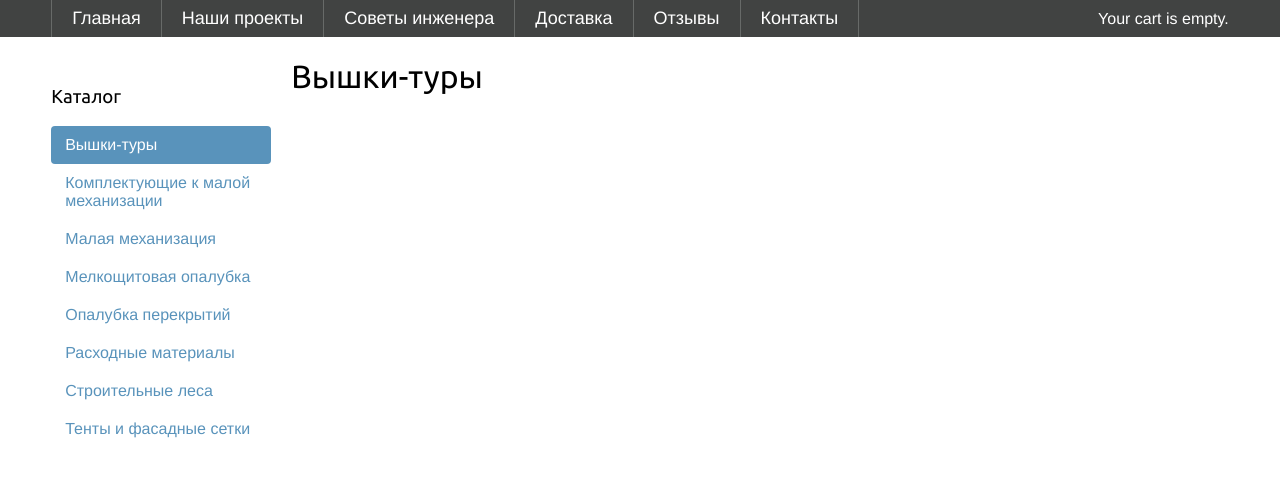
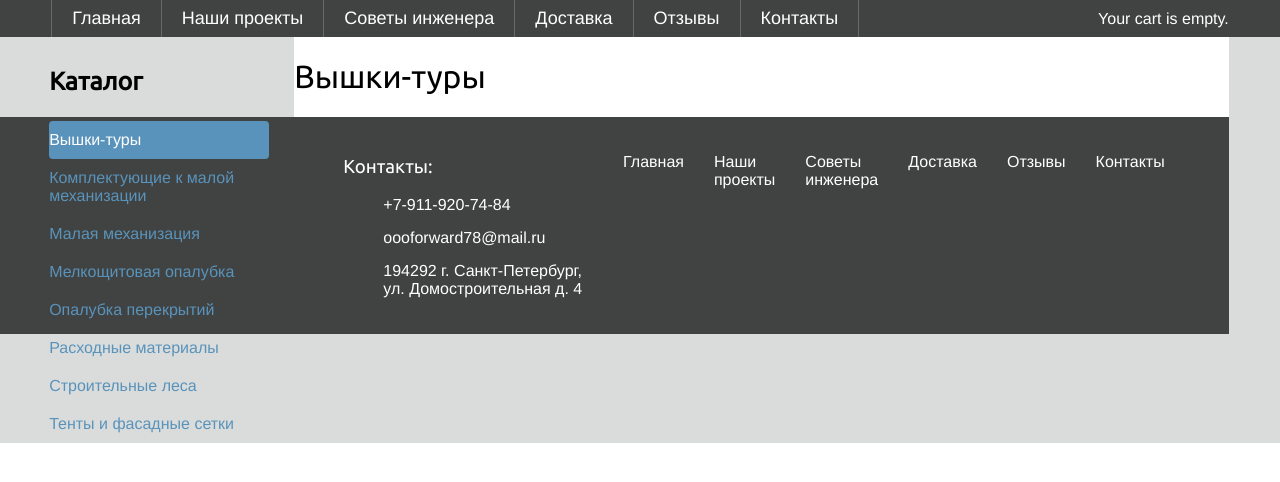
Before and after one commit to TabulaWeb/Forward, a Django app: a page that uses forward/shop/templates/shop/base.html in a window 1280 px wide. Shown: the part 116-598 px from the top of the page. Run offline with Django 3.2, Linux system fonts and the light colour scheme; data comes from the database, SQL or seed files in the repository; both versions use the stored data as it was after the commit; some libraries are stand-ins or nearby versions.

Commit message:
home page

```diff
--- a/forward/shop/templates/shop/base.html
+++ b/forward/shop/templates/shop/base.html
@@ -60,17 +60,74 @@
                 {% endwith %}
             </div>
         </div>
+
         <div id="content">
             {% block content %}{% endblock %}
         </div>
 
         <footer>
-
+            <div class="block_footer">
+                <div class="block_footer-contact">
+                    <h3>Контакты:</h3>
+                    <ul>
+                        <li>
+                            <a href="tel:+7-911-920-74-84">+7-911-920-74-84</a>
+                        </li>
+                        <li>
+                            <a href="mailto:oooforward78@mail.ru">oooforward78@mail.ru</a>
+                        </li>
+                        <li>
+                            <p>194292 г. Санкт-Петербург, ул. Домостроительная д. 4</p>
+                        </li>
+                    </ul>
+                </div>
+                <div class="block_footer-links">
+                    <ul>
+                        <li class="footer_nav-item">
+                            <a href="/">Главная</a>
+                        </li>
+                        <li class="footer_nav-item">
+                            <a href="#">Наши проекты</a>
+                        </li>
+                        <li class="footer_nav-item">
+                            <a href="#">Советы инженера</a>
+                        </li>
+                        <li class="footer_nav-item">
+                            <a href="#">Доставка</a>
+                        </li>
+                        <li class="footer_nav-item">
+                            <a href="#">Отзывы</a>
+                        </li>
+                        <li class="footer_nav-item">
+                            <a href="#">Контакты</a>
+                        </li>
+                    </ul>
+                </div>
+            </div>
         </footer>
     </body>
 </html>
 
 <style>
+    #sidebar h3{
+        color: #000000;
+        font-size: 25px;
+        font-weight: 600;
+        margin-top: 0px;
+    }
+    #sidebar ul li{
+        padding: 0px;
+    }
+    #sidebar ul li a{
+        margin: 0;
+        list-style: none;
+        padding: 10px 0px;
+    }
+    #sidebar {
+        width: 220px;
+        padding: 30px 25px 0 4%;
+        float: left;
+    }
     #header{
         display: flex;
         flex-direction: row;
@@ -145,7 +202,8 @@
         transition-duration: .3s;
     }
     #content{
-        padding: 0px 4%;
+        padding: 0px 4% 0px 0px;
+        background: #dadcdb;
     }
 
     /* PAGE SHOP_LIST.HTML */
@@ -183,5 +241,51 @@
         padding: 20px 0;
     }
 
+    footer{
+        background-color: #414342;
+        color: #fff;
+    }
 
+    .block_footer{
+        padding: 20px 4%;
+        display: flex;
+        flex-direction: row;
+        justify-content: space-between;
+    }
+    .block_footer-contact li{
+        list-style: none;
+    }
+    .block_footer p{
+        margin: 0px;
+    }
+    .block_footer-links ul{
+        display: flex;
+        flex-direction: row;
+    }
+    .block_footer-links li{
+        list-style: none;
+        padding: 0px 15px;
+    }
+    .block_footer-links li:nth-child(1){
+        padding-left: 0px;
+
+    }
+    .block_footer a{
+        color: #ffffff;
+    }
+    .block_advantages{
+        margin-top: 60px;
+    }
+    .block_footer-contact li:nth-child(2){
+        padding: 15px 0px;
+    }
+    .block_form h1{
+        text-align: center;
+    }
+    .block_form{
+        margin-top: 60px;
+    }
+    #main{
+        background: #ffffff;
+    }
 </style>
--- a/forward/shop/templates/shop/product/list.html
+++ b/forward/shop/templates/shop/product/list.html
@@ -37,7 +37,7 @@
             </div>
             <div class="block_about">
                 <h1>О КОМПАНИИ</h1>
-                <p>«ФОРВАРД» продает и предоставляет в аренду следующее строительное оборудование: опалубочные системы и<br> комплектующие к ним; строительные леса; балка двутавровая деревянная; фанера ламинированная. На рынке услуг по аренде<br> строительного оборудования компания работает более 6 лет. Основная цель «ФОРВАРД» - обеспечить строительные объекты качественным<br> оборудованием и материалами в установленные сроки. «ФОРВАРД» зарекомендовал себя как надежный поставщик и партнер в монолитном<br> строительстве и ремонте зданий и сооружений.</p>
+                <p>«ФОРВАРД» продает и предоставляет в аренду следующее строительное оборудование: опалубочные системы и комплектующие к ним; строительные леса; балка двутавровая деревянная; фанера ламинированная. На рынке услуг по аренде строительного оборудования компания работает более 6 лет. Основная цель «ФОРВАРД» - обеспечить строительные объекты качественным оборудованием и материалами в установленные сроки. «ФОРВАРД» зарекомендовал себя как надежный поставщик и партнер в монолитном строительстве и ремонте зданий и сооружений.</p>
             </div>
             <div class="block_advantages">
                 <h1>НАШИ ПРЕИМУЩЕСТВА</h1>
@@ -64,9 +64,17 @@
                     </div>
                 </div>
             </div>
-            <iframe src="https://www.google.com/maps/embed?pb=!1m18!1m12!1m3!1d1991.309635589905!2d30.360270416177286!3d60.05966965929126!2m3!1f0!2f0!3f0!3m2!1i1024!2i768!4f13.1!3m3!1m2!1s0x469634b6868a460d%3A0x1c96e7224bb85d18!2z0JTQvtC80L7RgdGC0YDQvtC40YLQtdC70YzQvdCw0Y8g0YPQuy4sIDQsINCh0LDQvdC60YIt0J_QtdGC0LXRgNCx0YPRgNCzLCAxOTQyOTI!5e0!3m2!1sru!2sru!4v1551690928259" width="100%" height="400" frameborder="0" style="border:0" allowfullscreen=""></iframe>
-        {% endif %}
+            <div class="block_form">
+                <h1>НАПИСАТЬ НАМ</h1>
+                <div class="form-home__item">
+                    <form action="">
+
+                    </form>
+                </div>
+            </div>
+            <iframe style="margin-top: 60px;" src="https://www.google.com/maps/embed?pb=!1m18!1m12!1m3!1d1991.309635589905!2d30.360270416177286!3d60.05966965929126!2m3!1f0!2f0!3f0!3m2!1i1024!2i768!4f13.1!3m3!1m2!1s0x469634b6868a460d%3A0x1c96e7224bb85d18!2z0JTQvtC80L7RgdGC0YDQvtC40YLQtdC70YzQvdCw0Y8g0YPQuy4sIDQsINCh0LDQvdC60YIt0J_QtdGC0LXRgNCx0YPRgNCzLCAxOTQyOTI!5e0!3m2!1sru!2sru!4v1551690928259" width="100%" height="400" frameborder="0" style="border:0" allowfullscreen=""></iframe>
     </div>
+            {% endif %}
 {% endblock %}
 
 <style>
```
Also changed, not shown: forward/db.sqlite3.
